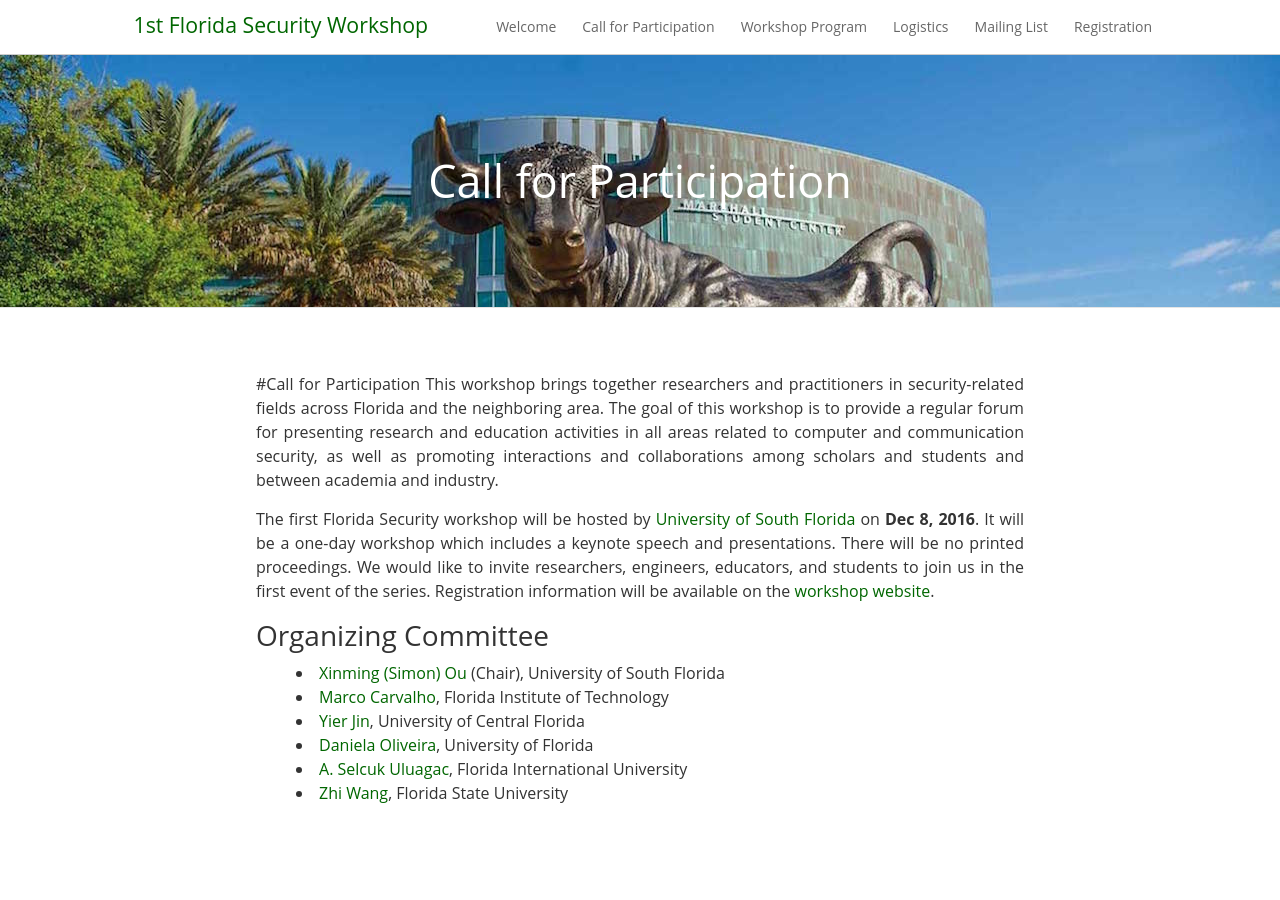
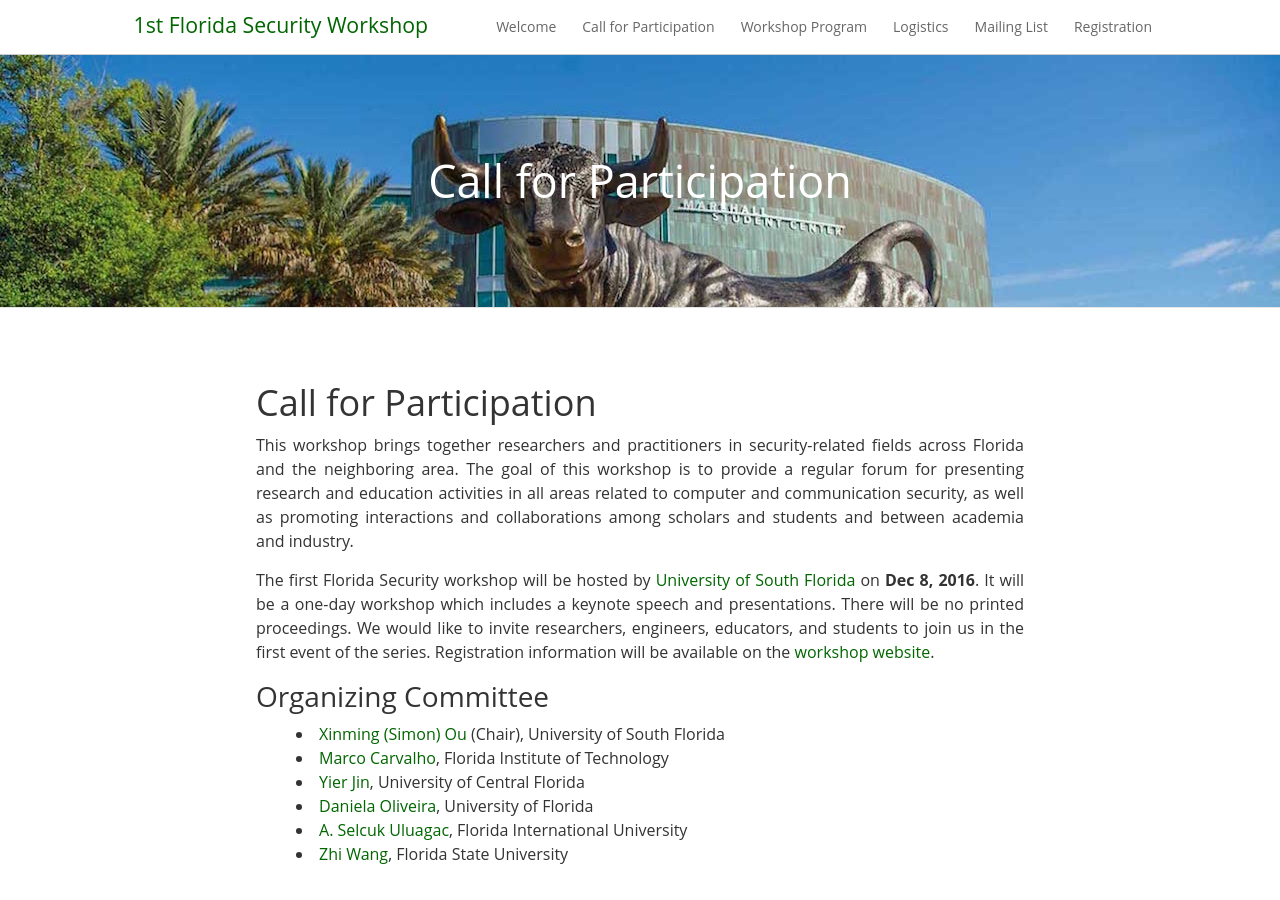
Before and after one commit to arguslab/Floridasec-web, a Jekyll site: the page built from blog/category/cfp.md, in a window 1280 px wide and 900 px high. Built offline with Jekyll 4.4.1, drawn with Linux system fonts in a browser that asks for light colours; nearby versions of some CDN libraries; some web fonts are replaced.

Commit message:
Changes to header.

```diff
--- a/blog/category/cfp.md
+++ b/blog/category/cfp.md
@@ -4,7 +4,8 @@ title: Call for Participation
 order: 2
 permalink: /CFP/
 ---
-#Call for Participation
+## Call for Participation
+
 This workshop brings together researchers and practitioners in
 security-related fields across Florida and the neighboring area.
 The goal of this workshop is to provide a regular forum for presenting
```
Also changed, not shown: blog/category/mailinglist.md (+2 -1 lines), blog/category/program.md (+2 -1 lines), blog/category/registration.md (+2 -1 lines), blog/category/welcome.md (+1 -1 lines).
